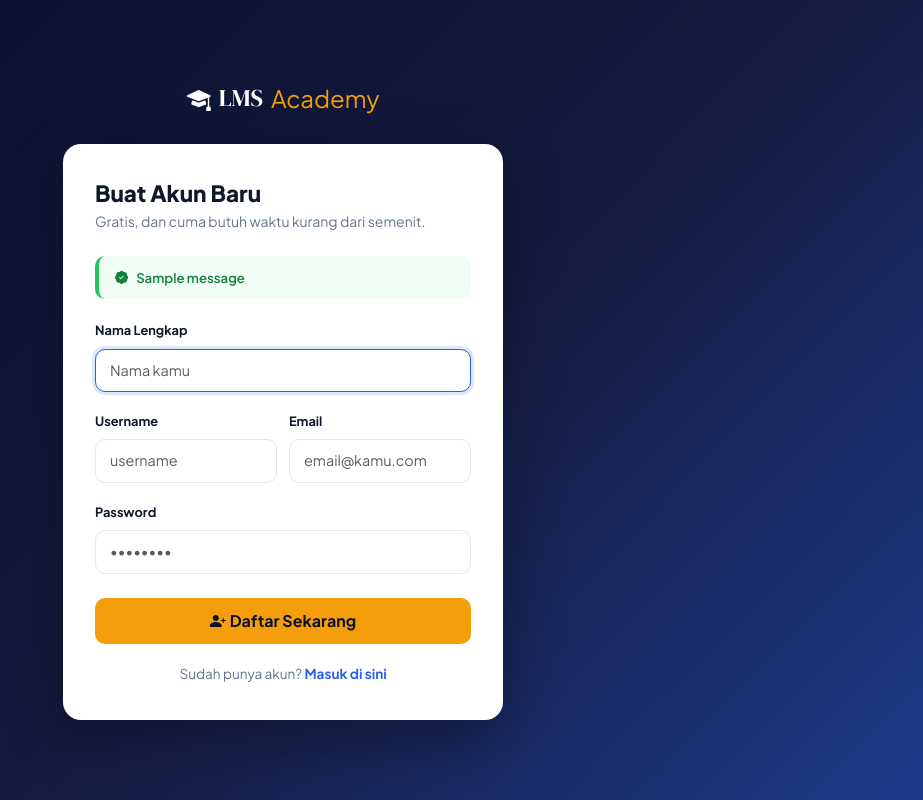
After one commit to muhsamudra12/Simple_Lms, a Django app: template tasks/templates/tasks/register.html in a window 1280 px wide. The commit adds this page. Shown: the whole page, without its empty margins (357-1280 px from the left). Run offline with Django 5.2, Linux system fonts and the light colour scheme; the template is opened without the code that fills it, so the values that code supplies are empty; tables that the repository leaves empty hold one stand-in row (values such as "Sample post"); one stand-in notice (Sample message) is shown.

Commit message:
add login and register

```diff
--- a/myproject/settings.py
+++ b/myproject/settings.py
@@ -90,6 +90,7 @@ TEMPLATES = [
                 'django.template.context_processors.request',
                 'django.contrib.auth.context_processors.auth',
                 'django.contrib.messages.context_processors.messages',
+                'tasks.context_processors.current_user',
             ],
         },
     },
--- /dev/null
+++ b/tasks/templates/tasks/register.html
@@ -0,0 +1,166 @@
+<!doctype html>
+<html lang="id">
+  <head>
+    <meta charset="UTF-8" />
+    <meta name="viewport" content="width=device-width, initial-scale=1.0" />
+    <title>Daftar | LMS Academy</title>
+    <link rel="preconnect" href="https://cdn.jsdelivr.net" />
+    <link rel="preconnect" href="https://fonts.googleapis.com" />
+    <link rel="preconnect" href="https://fonts.gstatic.com" crossorigin />
+    <link href="https://cdn.jsdelivr.net/npm/bootstrap@5.3.0/dist/css/bootstrap.min.css" rel="stylesheet" />
+    <link rel="stylesheet" href="https://cdn.jsdelivr.net/npm/bootstrap-icons@1.11.0/font/bootstrap-icons.css" />
+    <link href="https://fonts.googleapis.com/css2?family=Plus+Jakarta+Sans:wght@400;500;600;700;800&family=DM+Serif+Display:ital@0;1&display=swap" rel="stylesheet" />
+    <style>
+      :root {
+        --navy: #0a0f2c;
+        --navy-mid: #141a3d;
+        --blue: #2563eb;
+        --blue-light: #3b82f6;
+        --accent: #f59e0b;
+        --accent-light: #fcd34d;
+        --surface: #f0f4ff;
+        --surface-card: #ffffff;
+        --text-main: #0f172a;
+        --text-muted: #64748b;
+        --radius: 18px;
+      }
+      * { font-family: 'Plus Jakarta Sans', sans-serif; }
+      body {
+        background: linear-gradient(135deg, var(--navy) 0%, var(--navy-mid) 55%, #1e3a8a 100%);
+        min-height: 100vh;
+        display: flex;
+        align-items: center;
+        justify-content: center;
+        padding: 24px;
+      }
+      .brand-link {
+        display: inline-flex;
+        align-items: center;
+        gap: 8px;
+        font-family: 'DM Serif Display', serif;
+        font-size: 1.5rem;
+        color: #fff;
+        text-decoration: none;
+        margin-bottom: 28px;
+      }
+      .brand-link span { color: var(--accent); }
+      .auth-card {
+        background: var(--surface-card);
+        border-radius: var(--radius);
+        padding: 36px 32px;
+        width: 100%;
+        max-width: 440px;
+        box-shadow: 0 20px 60px rgba(0,0,0,0.3);
+      }
+      .auth-card h1 {
+        font-size: 1.4rem;
+        font-weight: 800;
+        color: var(--text-main);
+        margin-bottom: 4px;
+      }
+      .auth-card p.subtitle {
+        color: var(--text-muted);
+        font-size: 0.875rem;
+        margin-bottom: 24px;
+      }
+      .form-label {
+        font-size: 0.8rem;
+        font-weight: 700;
+        color: var(--text-main);
+      }
+      .form-control {
+        border-radius: 10px;
+        padding: 10px 14px;
+        border: 1px solid #e2e8f0;
+        font-size: 0.9rem;
+      }
+      .form-control:focus {
+        border-color: var(--blue);
+        box-shadow: 0 0 0 3px rgba(37,99,235,0.15);
+      }
+      .btn-auth {
+        background: var(--accent);
+        color: var(--navy);
+        font-weight: 700;
+        border-radius: 10px;
+        padding: 11px;
+        border: none;
+        width: 100%;
+        transition: background 0.2s;
+      }
+      .btn-auth:hover { background: var(--accent-light); }
+      .auth-footer {
+        text-align: center;
+        font-size: 0.85rem;
+        color: var(--text-muted);
+        margin-top: 20px;
+      }
+      .auth-footer a {
+        color: var(--blue);
+        font-weight: 700;
+        text-decoration: none;
+      }
+      .alert-custom {
+        border: none;
+        border-radius: 10px;
+        padding: 12px 16px;
+        font-size: 0.825rem;
+        font-weight: 600;
+        display: flex;
+        align-items: center;
+        gap: 8px;
+        margin-bottom: 18px;
+      }
+      .alert-success-custom { background: #f0fdf4; color: #15803d; border-left: 4px solid #22c55e; }
+      .alert-error-custom { background: #fef2f2; color: #b91c1c; border-left: 4px solid #ef4444; }
+      .row-2 { display: flex; gap: 12px; }
+      .row-2 > div { flex: 1; }
+    </style>
+  </head>
+  <body>
+    <div class="d-flex flex-column align-items-center">
+      <a href="{% url 'index' %}" class="brand-link"><i class="bi bi-mortarboard-fill"></i>LMS <span>Academy</span></a>
+      <div class="auth-card">
+        <h1>Buat Akun Baru</h1>
+        <p class="subtitle">Gratis, dan cuma butuh waktu kurang dari semenit.</p>
+
+        {% if messages %}
+          {% for message in messages %}
+            {% if message.tags == 'error' %}
+            <div class="alert-custom alert-error-custom"><i class="bi bi-exclamation-circle-fill"></i> {{ message }}</div>
+            {% else %}
+            <div class="alert-custom alert-success-custom"><i class="bi bi-patch-check-fill"></i> {{ message }}</div>
+            {% endif %}
+          {% endfor %}
+        {% endif %}
+
+        <form method="POST">
+          {% csrf_token %}
+          <div class="mb-3">
+            <label class="form-label">Nama Lengkap</label>
+            <input type="text" name="fullname" class="form-control" placeholder="Nama kamu" required autofocus />
+          </div>
+          <div class="row-2 mb-3">
+            <div>
+              <label class="form-label">Username</label>
+              <input type="text" name="username" class="form-control" placeholder="username" required />
+            </div>
+            <div>
+              <label class="form-label">Email</label>
+              <input type="email" name="email" class="form-control" placeholder="email@kamu.com" required />
+            </div>
+          </div>
+          <div class="mb-4">
+            <label class="form-label">Password</label>
+            <input type="password" name="password" class="form-control" placeholder="••••••••" required minlength="6" />
+          </div>
+          <button type="submit" class="btn-auth"><i class="bi bi-person-plus-fill me-1"></i>Daftar Sekarang</button>
+        </form>
+
+        <div class="auth-footer">
+          Sudah punya akun? <a href="{% url 'login_page' %}">Masuk di sini</a>
+        </div>
+      </div>
+    </div>
+  </body>
+</html>
--- a/tasks/urls.py
+++ b/tasks/urls.py
@@ -10,4 +10,9 @@ urlpatterns = [
 
     # Mengarah ke halaman detail materi per-kursus (detail.html) dengan context lengkap
     path('course/<int:course_id>/', views.detail, name='course_detail'),
+
+    # Login / Register / Logout untuk pengunjung website (session-based)
+    path('login/', views.login_page, name='login_page'),
+    path('register/', views.register_page, name='register_page'),
+    path('logout/', views.logout_view, name='logout_view'),
 ]
```
Also changed, not shown: tasks/context_processors.py (added, +15 -0 lines), tasks/templates/tasks/index.html (+49 -0 lines), tasks/templates/tasks/login.html (added, +154 -0 lines), tasks/templates/tasks/stats.html (+42 -0 lines), tasks/views.py (+72 -1 lines).
